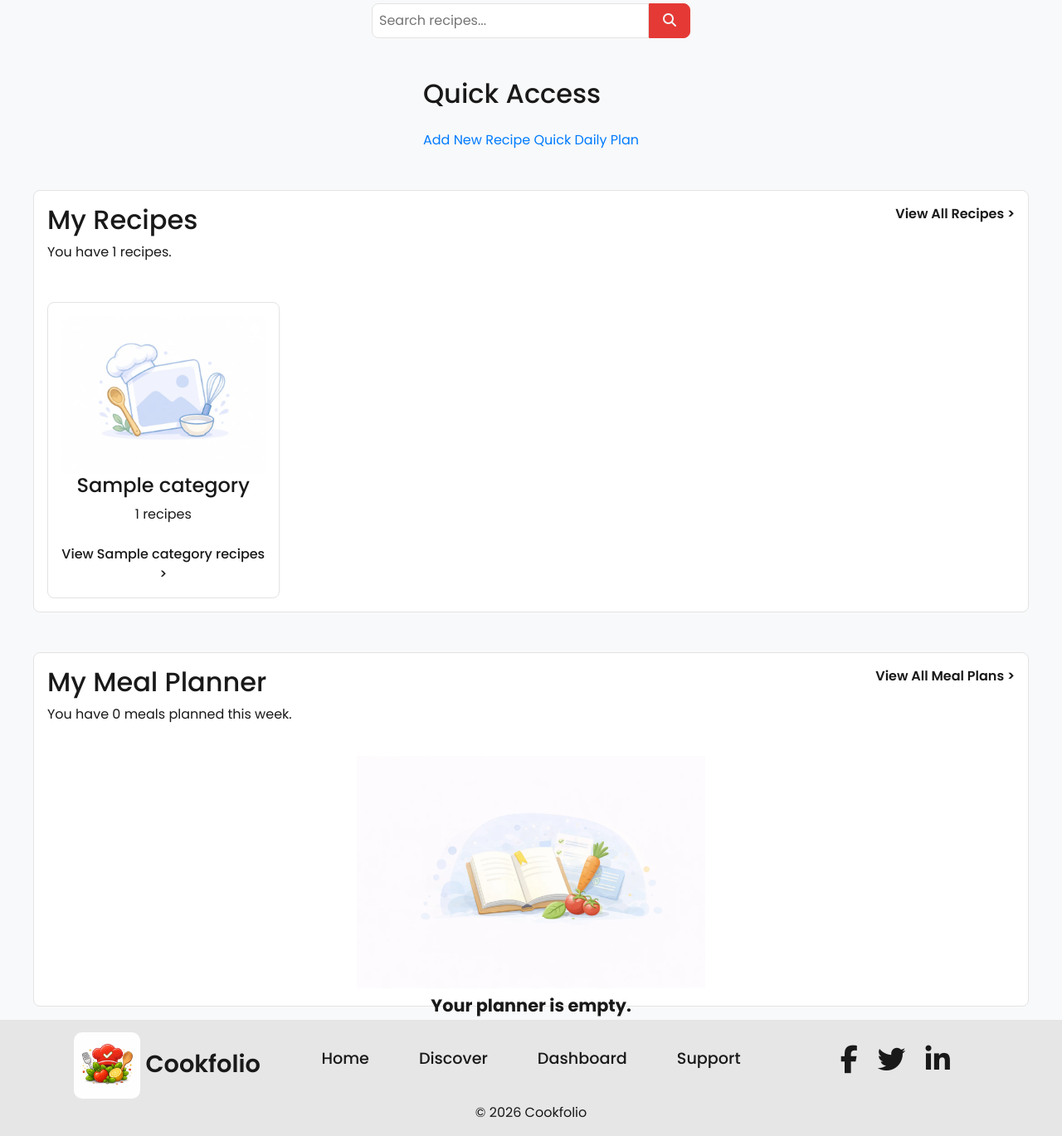
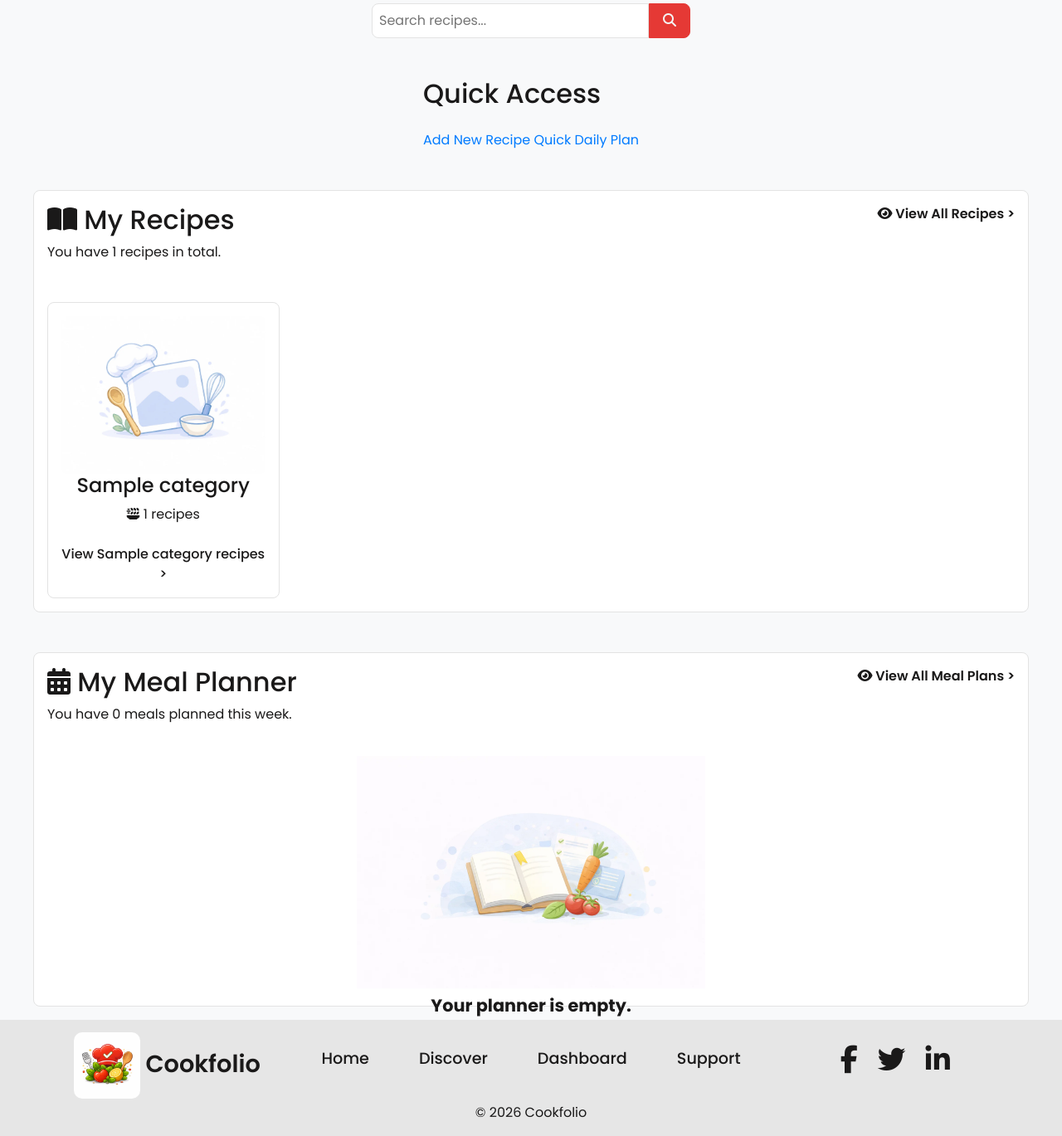
Before and after one commit to silviyahristova/cookfolio, a Flask app: page /dashboard in a window 1280 px wide. Shown: the part 260-1629 px from the top of the page at 83% size. Run offline with Flask 3, Linux system fonts and the light colour scheme; a user stored in the database is signed in; tables that the repository leaves empty hold one stand-in row (values such as "Sample post"); some libraries are stand-ins or nearby versions.

Commit message:
feat: add icons to the pages

```diff
--- a/app/templates/dashboard.html
+++ b/app/templates/dashboard.html
@@ -74,10 +74,10 @@
                 <div class="dashboard-card recipes-card">
                     <div class="dashboard-section-header">
                         <div>
-                            <h2>My Recipes</h2>
-                            <p>You have {{ recipes|length }} recipes.</p>
+                            <h2><i class="fa-solid fa-book-open"></i> My Recipes</h2>
+                            <p>You have {{ recipes|length }} recipes in total.</p>
                         </div>
-                        <a href="{{ url_for('main.my_recipes') }}" class="card-link">View All Recipes &gt;</a>
+                        <a href="{{ url_for('main.my_recipes') }}" class="card-link"><i class="fa-solid fa-eye"></i> View All Recipes &gt;</a>
                     </div>
 
                     {% if recipes %}
@@ -94,7 +94,7 @@
                                     </div>
                                     <div class="category-card-content">
                                         <h3>{{ category.name }}</h3>
-                                        <p>{{ category_counts.get(category.id, 0) }} recipes</p>
+                                        <p><i class="fa-solid fa-plate-wheat"></i> {{ category_counts.get(category.id, 0) }} recipes</p>
                                         <a href="{{ url_for('main.my_recipes', category_id=category.id) }}" class="category-card-link">View {{ category.name}} recipes &gt;</a>
                                     </div>
                                 </div>
@@ -118,10 +118,10 @@
                 <div class="dashboard-card recipes-card">
                     <div class="dashboard-section-header">
                         <div>
-                            <h2>My Meal Planner</h2>
+                            <h2><i class="fa-solid fa-calendar-days"></i> My Meal Planner</h2>
                             <p>You have {{ meal_plans|length }} meals planned this week.</p>
                         </div>
-                        <a href="{{ url_for('main.meal_plans') }}" class="card-link">View All Meal Plans &gt;</a>
+                        <a href="{{ url_for('main.meal_plans') }}" class="card-link"><i class="fa-solid fa-eye"></i> View All Meal Plans &gt;</a>
                     </div>
                     {% if weekly_meal_plans|length > 0 %}
                         <div class="meal-plan-preview-grid">
@@ -157,7 +157,7 @@
                                     </div>
                                     {% if day.meals %}
                                         <div class="meal-plan-preview-footer">
-                                            <a href="{{ url_for('main.view_day_meal_plan', meal_date=day.date) }}" class="view-day-card-link">{% if day.date == today %}View Today's Meals &gt;{% elif day.date == today + timedelta(days=1) %}View Tomorrow's Meals &gt;{% else %}View {{ day.date.strftime('%A') }}'s Meals &gt;{% endif %}</a>
+                                            <a href="{{ url_for('main.view_day_meal_plan', meal_date=day.date) }}" class="card-link"><i class="fa-solid fa-eye"></i> {% if day.date == today %}View Today's Meals &gt;{% elif day.date == today + timedelta(days=1) %}View Tomorrow's Meals &gt;{% else %}View {{ day.date.strftime('%A') }}'s Meals &gt;{% endif %}</a>
                                         </div>
                                     {% endif %}
                                 </article>
```
Also changed, not shown: app/templates/discover.html (+5 -5 lines), app/templates/my_recipes.html (+5 -5 lines).
